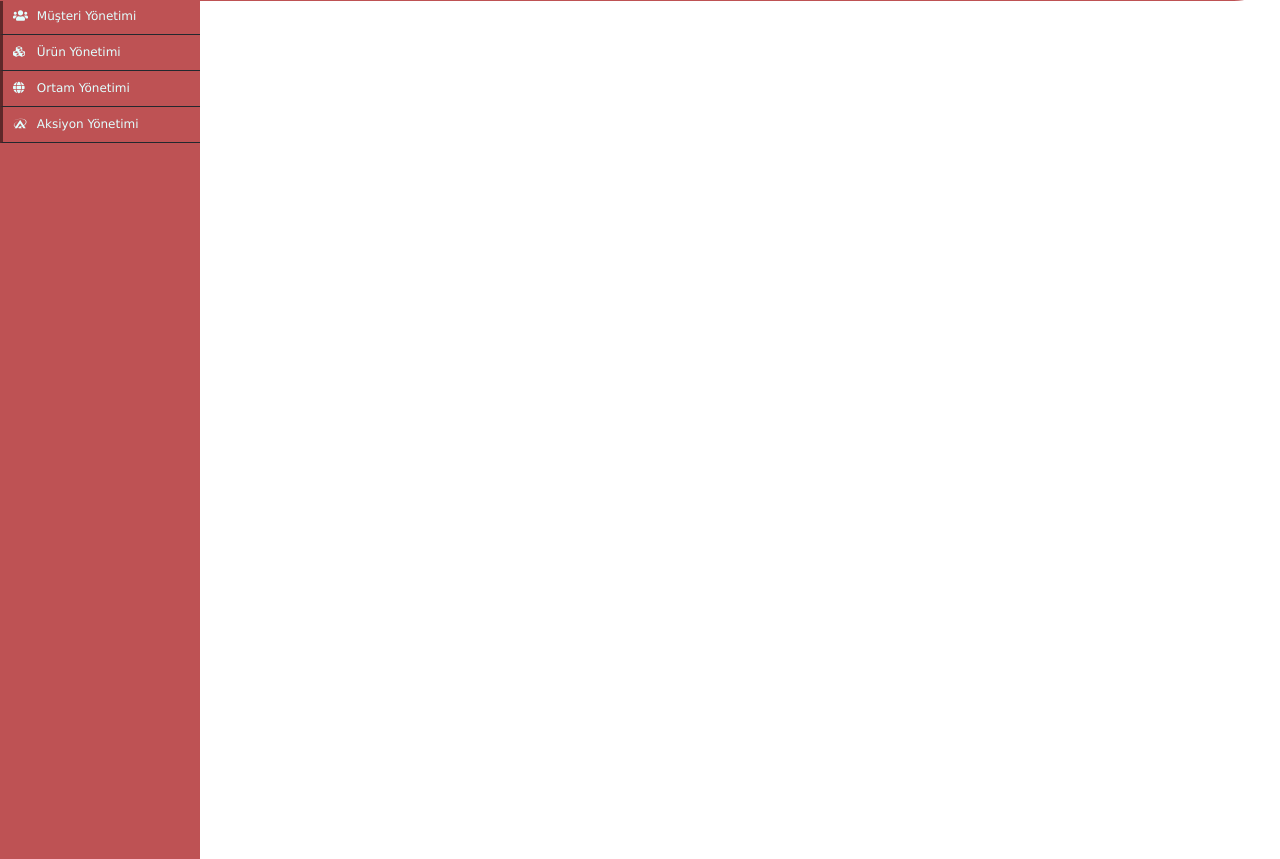
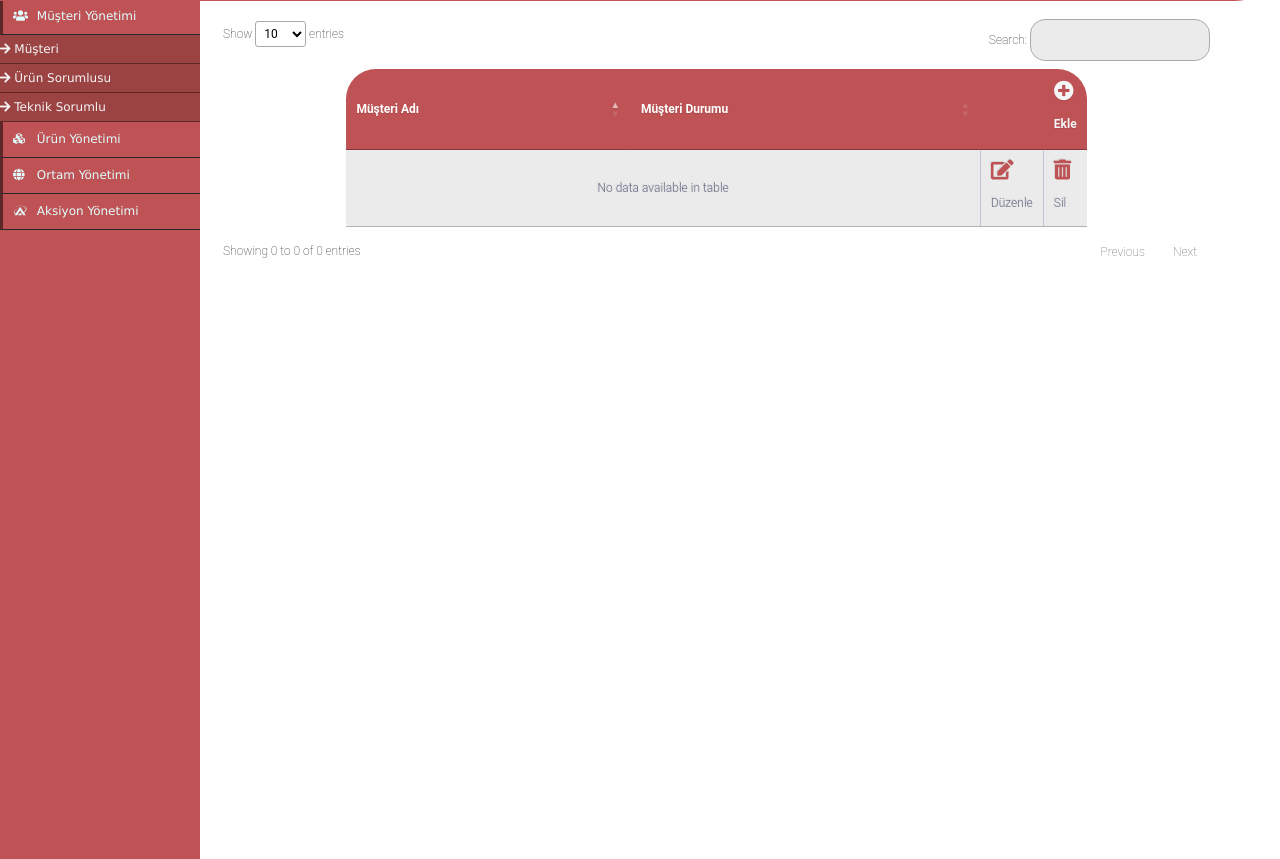
Before and after one commit to infleks/infersion, a Django app: page /main/manage in a window 1280 px wide. Shown: the part 91-950 px from the top of the page. Run offline with Django 3.2, Linux system fonts and the light colour scheme; data that the repository does not hold is empty; some libraries are stand-ins or nearby versions.

Commit message:
optimizasyon

```diff
--- a/main/templates/add.html
+++ b/main/templates/add.html
@@ -13,16 +13,16 @@
         <a href="#">
           <i class="fa fa-users"></i> Müşteri Yönetimi</a>
       </li>
-      <ul class="sub-menu collapse" id="customer">
-        <a style="color: whitesmoke; text-decoration: none;" onclick="kapat('customerInfo');" href="#" data-toggle="collapse">
+      <ul class="sub-menu collapse {% if where == 'customerInfo' or where == 'prodMans' or where == 'techMans' %} show {% endif %}" id="customer">
+        <a style="color: whitesmoke; text-decoration: none;" href="/main/manage?menu=customerInfo">
           <li>
             <i class="fas fa-arrow-right"></i> Müşteri</li>
         </a>
-        <a style="color: whitesmoke; text-decoration: none;" onclick="kapat('prodMans');" href="#" data-toggle="collapse">
+        <a style="color: whitesmoke; text-decoration: none;" href="/main/manage?menu=prodMans">
           <li>
             <i class="fas fa-arrow-right"></i> Ürün Sorumlusu</li>
         </a>
-        <a style="color: whitesmoke; text-decoration: none;" onclick="kapat('techMans');" href="#" data-toggle="collapse">
+        <a style="color: whitesmoke; text-decoration: none;" href="/main/manage?menu=techMans">
           <li>
             <i class="fas fa-arrow-right"></i> Teknik Sorumlu </li>
         </a>
@@ -32,16 +32,16 @@
         <a href="#">
           <i class="fa fa-cubes"></i> Ürün Yönetimi</a>
       </li>
-      <ul class="sub-menu collapse" id="productManagement">
-        <a style="color: whitesmoke; text-decoration: none;" onclick="kapat('products');" href="#" data-toggle="collapse">
+      <ul class="sub-menu collapse {% if where == 'products' or where == 'prodModule' or where == 'prodVer' %} show {% endif %}" id="productManagement">
+        <a style="color: whitesmoke; text-decoration: none;" href="/main/manage?menu=products">
           <li>
             <i class="fas fa-arrow-right"></i> Ürünler</li>
         </a>
-        <a style="color: whitesmoke; text-decoration: none;" onclick="kapat('prodModule');" href="#" data-toggle="collapse">
+        <a style="color: whitesmoke; text-decoration: none;" href="/main/manage?menu=prodModule">
           <li>
             <i class="fas fa-arrow-right"></i> Ürün Modülleri</li>
         </a>
-        <a style="color: whitesmoke; text-decoration: none;" onclick="kapat('prodVer');" href="#" data-toggle="collapse">
+        <a style="color: whitesmoke; text-decoration: none;" href="/main/manage?menu=prodVer">
           <li>
             <i class="fas fa-arrow-right"></i> Ürün Versiyonları</li>
         </a>
@@ -52,20 +52,20 @@
         <a href="#">
           <i class="fa fa-globe"></i> Ortam Yönetimi</a>
       </li>
-      <ul class="sub-menu collapse" id="envManagement">
-        <a style="color: whitesmoke; text-decoration: none;" onclick="kapat('databases');" href="#" data-toggle="collapse">
+      <ul class="sub-menu collapse {% if where == 'databases' or where == 'dbVers' or where == 'servers' or where == 'serverVer' %} show {% endif %}" id="envManagement">
+        <a style="color: whitesmoke; text-decoration: none;" href="/main/manage?menu=databases">
           <li>
             <i class="fas fa-arrow-right"></i> Veritabanı</li>
         </a>
-        <a style="color: whitesmoke; text-decoration: none;" onclick="kapat('dbVers');" href="#" data-toggle="collapse">
+        <a style="color: whitesmoke; text-decoration: none;" href="/main/manage?menu=dbVers">
           <li>
             <i class="fas fa-arrow-right"></i> Veritabanı Versiyonları</li>
         </a>
-        <a style="color: whitesmoke; text-decoration: none;" onclick="kapat('servers');" href="#" data-toggle="collapse">
+        <a style="color: whitesmoke; text-decoration: none;" href="/main/manage?menu=servers">
           <li>
             <i class="fas fa-arrow-right"></i> Sunucular</li>
         </a>
-        <a style="color: whitesmoke; text-decoration: none;" onclick="kapat('serverVer');" href="#" data-toggle="collapse">
+        <a style="color: whitesmoke; text-decoration: none;" href="/main/manage?menu=serverVer">
           <li>
             <i class="fas fa-arrow-right"></i> Sunucu Versiyonları</li>
         </a>
@@ -75,12 +75,12 @@
         <a href="#">
           <i class="fab fa-asymmetrik"></i> Aksiyon Yönetimi</a>
       </li>
-      <ul class="sub-menu collapse" id="actManagement">
-        <a style="color: whitesmoke; text-decoration: none;" onclick="kapat('prodHis');" href="#" data-toggle="collapse">
+      <ul class="sub-menu collapse {% if where == 'prodHis' or where == 'testHis'%} show {% endif %}" id="actManagement">
+        <a style="color: whitesmoke; text-decoration: none;" href="/main/manage?menu=prodHis">
           <li>
             <i class="fas fa-arrow-right"></i> Prod Ürün Geçmişi </li>
         </a>
-        <a style="color: whitesmoke; text-decoration: none;" onclick="kapat('testHis');" href="#" data-toggle="collapse">
+        <a style="color: whitesmoke; text-decoration: none;" href="/main/manage?menu=testHis">
           <li>
             <i class="fas fa-arrow-right"></i> Test Ürün Geçmişi</li>
         </a>
@@ -88,6 +88,8 @@
 
   </div>
 </div>
+
+{% if where == "customerInfo" %}
 <div id="addcustomerInfo" class="collapse" style="margin: 90px 0px 0px 153px; text-align: center;" data-toggle="addCustomer">
   <h4>Bu tablo boş görünüyor. Eklemek İçin Tıklayın: </h4>
   <a href="{% url 'addCus'%}">
@@ -95,14 +97,15 @@
   </a>
 </div>
 
-<div id="customerInfo" class="collapse" style="margin: 90px 0px 0px 153px;" data-toggle="customerInfo">
+<div id="customerInfo" class="collapse show" style="margin: 90px 0px 0px 153px;" data-toggle="customerInfo">
   <div>
     <table style="width: 75%; position: relative; z-index: 1;" id="cusTable"></table>
   </div>
 </div>
+{% endif %}
 
-
-<div id="prodMans" class="collapse" style="margin: 90px 0px 0px 153px;">
+{% if where == "prodMans" %}
+<div id="prodMans" class="collapse show" style="margin: 90px 0px 0px 153px;">
   <div style="width: 100%; text-align: left; padding: 0px 50px;">
     <table class="table">
       <tr>
@@ -141,8 +144,9 @@
     </table>
   </div>
 </div>
-
-<div id="techMans" class="collapse" style="margin: 90px 0px 0px 153px;">
+{% endif %}
+{% if where == "techMans" %}
+<div id="techMans" class="collapse show" style="margin: 90px 0px 0px 153px;">
   <div style="width: 100%; text-align: left; padding: 0px 50px;">
     <table class="table">
       <tr>
@@ -182,9 +186,9 @@
     </table>
   </div>
 </div>
-
-
-<div id="products" class="collapse" style="margin: 90px 0px 0px 153px;">
+{% endif %}
+{% if where == "products" %}
+<div id="products" class="collapse  show" style="margin: 90px 0px 0px 153px;">
   <div style="width: 100%; text-align: left; padding: 0px 50px;">
     <table class="table">
       <tr>
@@ -215,8 +219,9 @@
     </table>
   </div>
 </div>
-
-<div id="prodModule" class="collapse" style="margin: 90px 0px 0px 153px;">
+{% endif %}
+{% if where == "prodModule" %}
+<div id="prodModule" class="collapse  show" style="margin: 90px 0px 0px 153px;">
   <div style="width: 100%; text-align: left; padding: 0px 50px;">
     <table class="table">
       <tr>
@@ -249,9 +254,9 @@
     </table>
   </div>
 </div>
-
-
-<div id="prodVer" class="collapse" style="margin: 90px 0px 0px 153px;">
+{% endif %}
+{% if where == "prodVer" %}
+<div id="prodVer" class="collapse  show" style="margin: 90px 0px 0px 153px;">
   <div style="width: 100%; text-align: left; padding: 0px 50px;">
     <table class="table">
       <tr>
@@ -285,9 +290,9 @@
     </table>
   </div>
 </div>
-
-
-<div id="dbVers" class="collapse" style="margin: 90px 0px 0px 153px;">
+{% endif %}
+{% if where == "dbVers" %}
+<div id="dbVers" class="collapse show" style="margin: 90px 0px 0px 153px;">
   <div style="width: 100%; text-align: left; padding: 0px 50px;">
     <table class="table">
       <tr>
@@ -322,9 +327,9 @@
     </table>
   </div>
 </div>
-
-
-<div id="databases" class="collapse" style="margin: 90px 0px 0px 153px;">
+{% endif %}
+{% if where == "databases" %}
+<div id="databases" class="collapse show" style="margin: 90px 0px 0px 153px;">
   <div style="width: 100%; text-align: left; padding: 0px 50px;">
     <table class="table">
       <tr>
@@ -355,10 +360,10 @@
     </table>
   </div>
 </div>
+{% endif %}
+{% if where == "servers" %}
 
-
-
-<div id="servers" class="collapse" style="margin: 90px 0px 0px 153px;">
+<div id="servers" class="collapse show" style="margin: 90px 0px 0px 153px;">
   <div style="width: 100%; text-align: left; padding: 0px 50px;">
     <table class="table">
       <tr>
@@ -389,9 +394,9 @@
     </table>
   </div>
 </div>
-
-
-<div id="serverVer" class="collapse" style="margin: 90px 0px 0px 153px;">
+{% endif %}
+{% if where == "serverVer" %}
+<div id="serverVer" class="collapse show" style="margin: 90px 0px 0px 153px;">
   <div style="width: 100%; text-align: left; padding: 0px 50px;">
     <table class="table">
       <tr>
@@ -424,9 +429,9 @@
     </table>
   </div>
 </div>
-
-
-<div id="prodHis" class="collapse" style="margin: 90px 0px 0px 153px;">
+{% endif %}
+{% if where == "prodHis" %}
+<div id="prodHis" class="collapse show" style="margin: 90px 0px 0px 153px;">
   <div style="display:block;margin:120px auto;  background-color: white;">
     <table id="prodTable" style="position: relative; z-index: 1; width:50%; margin:10px auto;"></table>
   </div>
@@ -438,7 +443,8 @@
     <i class="fa fa-plus-square" style="color:#be5254; font-size: 140px;"></i>
   </a>
 </div>
-
+{% endif %}
+{% if where == "testHis" %}
 <div id="addtestHis" class="collapse" style="margin: 90px 0px 0px 153px; text-align: center;" data-toggle="addtestHis">
   <h4>Önce müşteri eklemeniz gerekmektedir; </h4>
   <a href="{% url 'addCus'%}">
@@ -446,25 +452,32 @@
   </a>
 </div>
 
-<div id="testHis" class="collapse" style="margin: 90px 0px 0px 153px;">
+<div id="testHis" class="collapse show" style="margin: 90px 0px 0px 153px;">
   <div style="display:block;margin:120px auto;background-color: white;">
     <table id="testTable" style="position: relative; z-index: 1; width:50%; margin:10px auto;"></table>
   </div>
 </div>
-
+{% endif %}
 
 <script>
+  {% if where == "customerInfo" %}
+  var urlCus = "{% url "addCus"%}";
+  var data = JSON.parse('{{jsondata.0|safe}}');
+  var dataId = JSON.parse('{{jsondata.1|safe}}');
+  cusTableFunc(data,dataId, urlCus);
+  {% endif %}
+  {% if where == "prodHis" %}
   var data = JSON.parse('{{jsondata.0|safe}}');
   var dataId = JSON.parse('{{jsondata.1|safe}}');
   var urlProd = "{% url "addProdHis"%}";
+  prodHisTableFunc(data,dataId, urlProd);
+  {% endif %}
+  {% if where == "testHis" %}
   var urlTest = "{% url "addTestHis"%}";
-  prodHisTableFunc(data,dataId, urlProd);
+  var data = JSON.parse('{{jsondata.0|safe}}');
+  var dataId = JSON.parse('{{jsondata.1|safe}}');
   testHisTableFunc(data,dataId, urlTest);
-  var urlCus = "{% url "addCus"%}";
-  var data = JSON.parse('{{jsondata.2|safe}}');
-  var dataId = JSON.parse('{{jsondata.3|safe}}');
-  cusTableFunc(data,dataId, urlCus);
-
+  {% endif %}
   customerUyariFunc();
 
 function kapat(what) {
@@ -486,7 +499,7 @@ function kapat(what) {
     $('#' + what).addClass('show');
     if (what == 'customerInfo') {
       try {
-        JSON.parse('{{jsondata.2|safe}}')['cusArr'].length;
+        JSON.parse('{{jsondata.0|safe}}')['cusArr'].length;
       }
       catch (err) {
         $('#addcustomerInfo').addClass('show');
```
